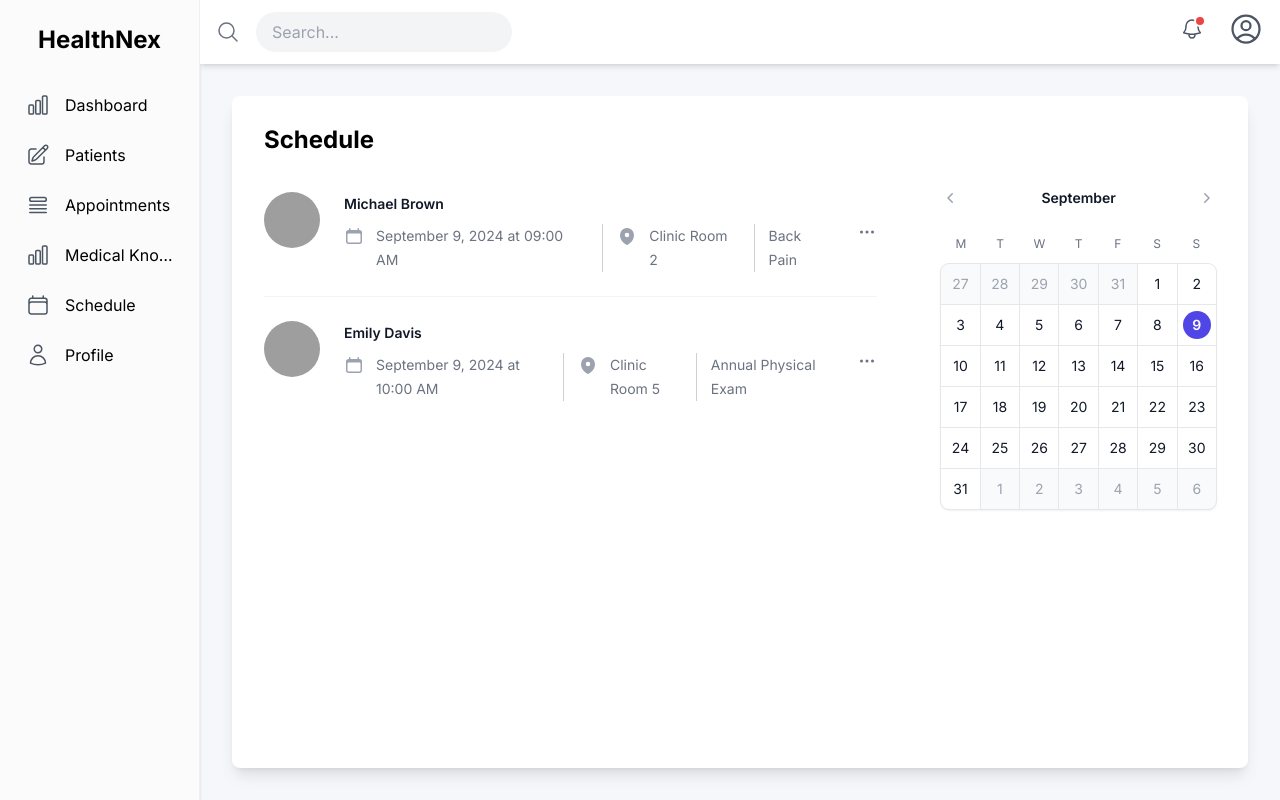
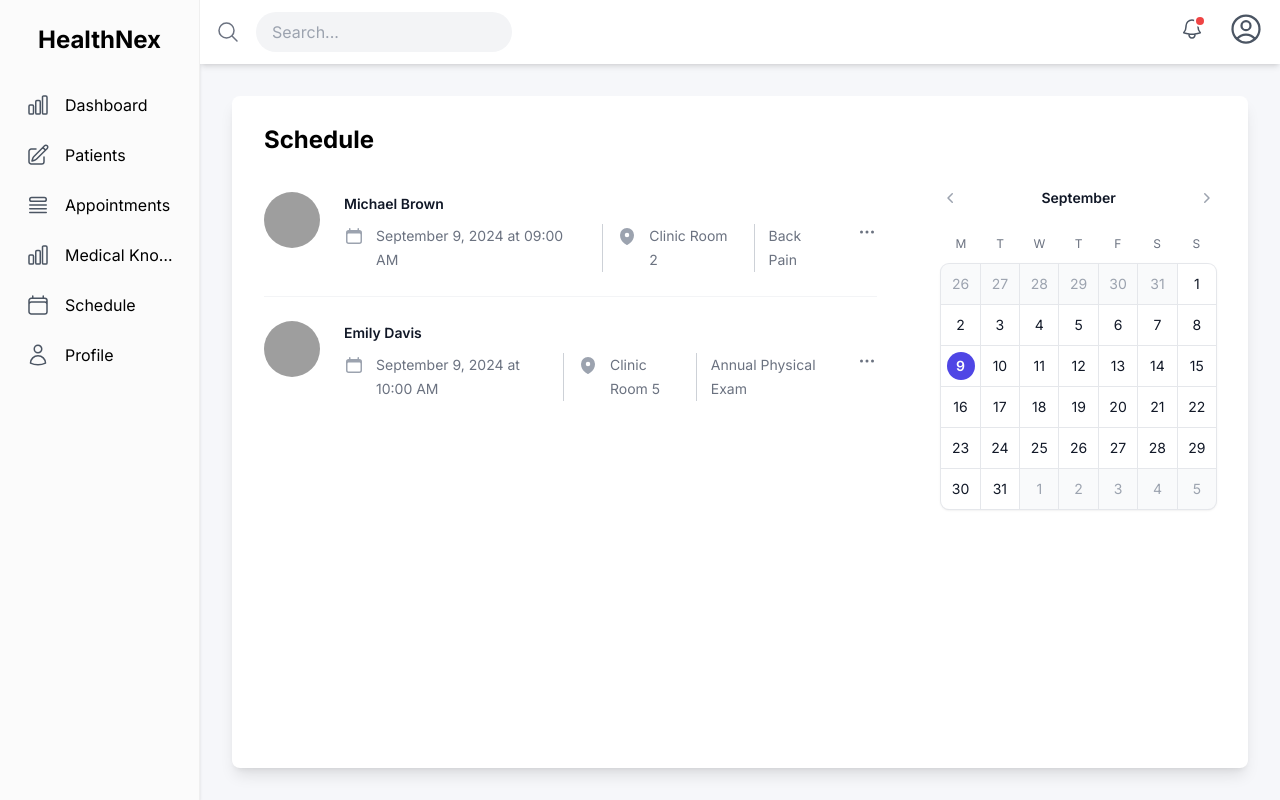
Before and after one commit to Shreshth12349/healthnex-frontend, a Next.js app: page /schedule in a window 1280 px wide. Built offline with nearby package versions, Linux system fonts and the light colour scheme; grey boxes are pictures that could not be loaded.

Commit message:
Updated scheduling page.

```diff
--- a/src/app/schedule/page.tsx
+++ b/src/app/schedule/page.tsx
@@ -86,6 +86,7 @@ type Day = {
 }
 
 const days: Day[] = [
+    {date: '2024-08-26'},
     {date: '2024-08-27'},
     {date: '2024-08-28'},
     {date: '2024-08-29'},
@@ -127,7 +128,6 @@ const days: Day[] = [
     {date: '2024-10-03'},
     {date: '2024-10-04'},
     {date: '2024-10-05'},
-    {date: '2024-10-06'},
 ]
 
 function classNames(...classes: any[]) {
```
